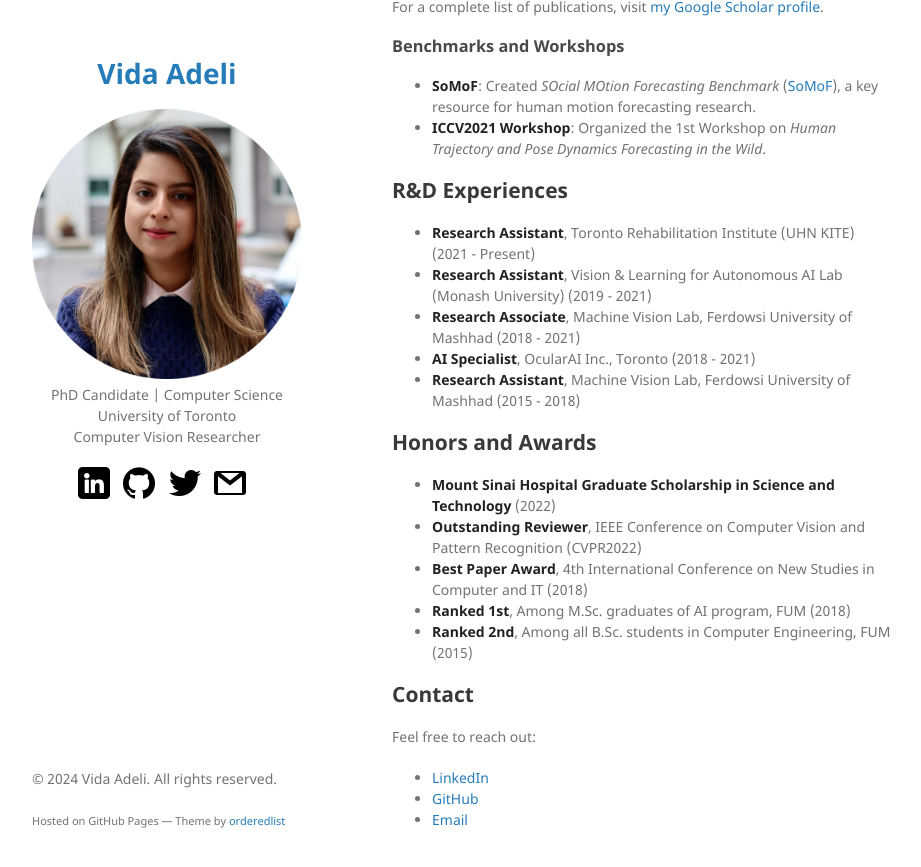
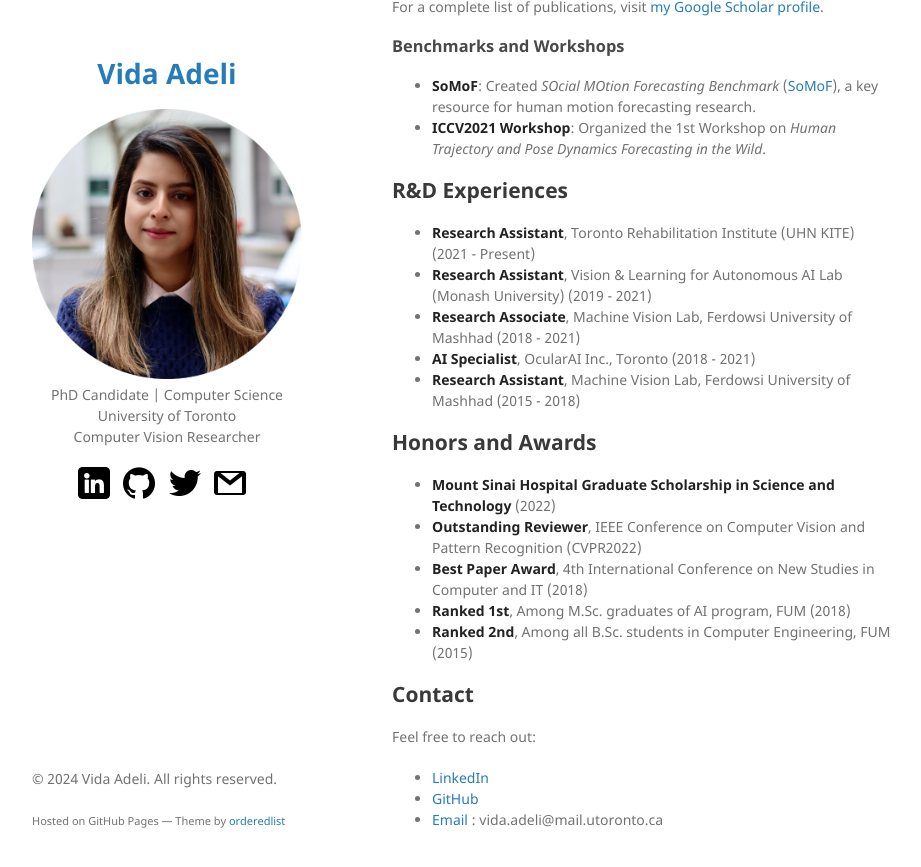
Before and after one commit to vadeli/vadeli.github.io, a Jekyll site: the page built from index.md, in a window 1280 px wide and 900 px high, scrolled down 1820 px. Shown: the top 867 px of the window, without its empty margins (178-1099 px from the left). Built offline with Jekyll 4.4.1, drawn with Linux system fonts in a browser that asks for light colours; our own code applies the rules of GitHub Pages for plain Markdown files.

Commit message:
Update index.md

```diff
--- a/index.md
+++ b/index.md
@@ -77,5 +77,5 @@
 Feel free to reach out:
 
 - [LinkedIn](https://www.linkedin.com/in/vida-adeli/)
-- [GitHub](https://github.com/vida-adeli)
-- [Email](mailto:vida.adeli@mail.utoronto.ca)
+- [GitHub](https://github.com/vadeli)
+- [Email](mailto:vida.adeli@mail.utoronto.ca) : vida.adeli@mail.utoronto.ca
```
